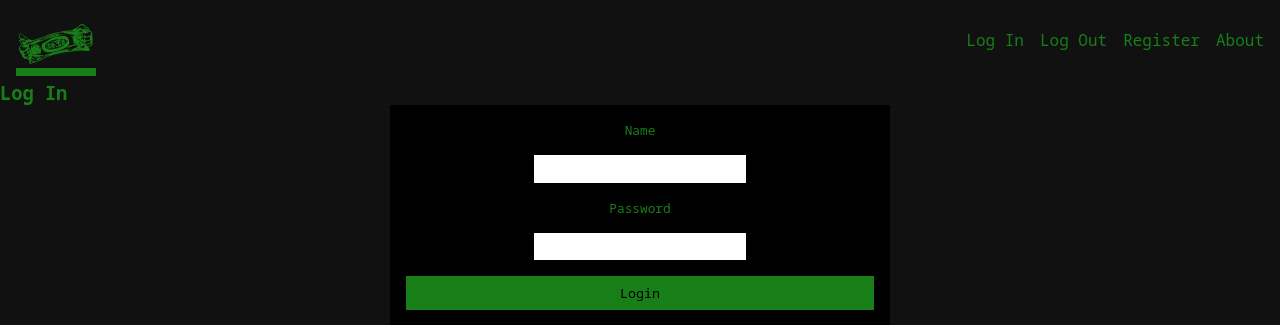
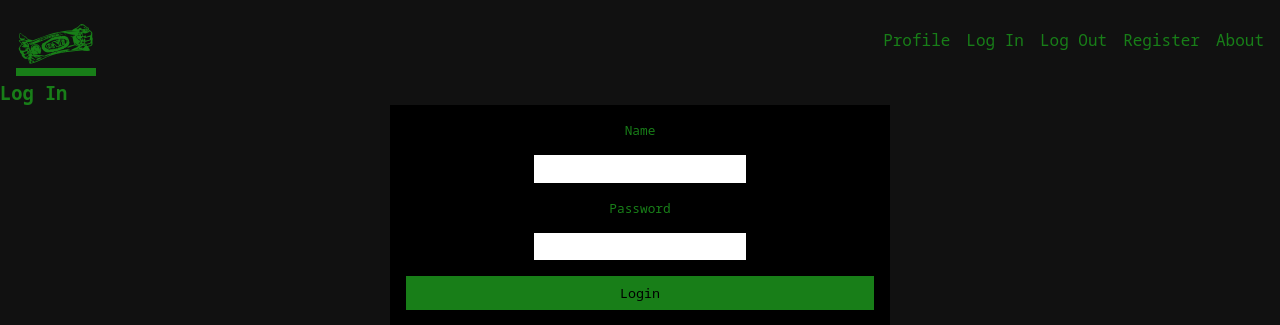
Before and after one commit to Mishalzeera/the-money-manager, a Flask app: page /login in a window 1280 px wide. Shown: the top 325 px of the page. Run offline with Flask 2, Linux system fonts and the light colour scheme; some libraries are stand-ins or nearby versions.

Commit message:
302 Error with Login redirect to Profile

```diff
--- a/app.py
+++ b/app.py
@@ -64,6 +64,7 @@ def register():
         # put user into session cookie
         session["user"] = request.form.get("name").lower()
         flash("Registration Successful")
+        return redirect("profile.html", user = session["user"])
 
     return render_template("register.html")
 
@@ -81,6 +82,7 @@ def login():
                 existing_user["password"], request.form.get("password")):
                     session["user"] = request.form.get("name").lower()
                     flash("Welcome, {}".format(request.form.get("name")))
+                    return redirect(url_for('profile', username=session["user"]))
             else:
                 flash("Incorrect Username or Password")
                 return redirect(url_for('login'))
@@ -92,6 +94,15 @@ def login():
 
     return render_template("login.html")
 
+
+@app.route("/profile/<username>")
+def profile(username):
+    # session users name from db
+    username = mongo.db.users.find_one(
+        {"name": session["user"]})["name"]
+    return render_template("profile.html", user=username)
+
+
 if __name__ == "__main__":
     app.run(
         host=os.environ.get("IP", "0.0.0.0"),
--- a/templates/base.html
+++ b/templates/base.html
@@ -13,6 +13,8 @@
       <a href="#" class="money-dingbat">c</a>
       <nav>
         <ul class="nav-flex-parent">
+          <li class="nav-item"><a href="{{ url_for('profile', username=session['user']) }}" class="nav-link">Profile</a></li>
+
           <li class="nav-item"><a href="{{ url_for('login') }}" class="nav-link">Log In</a></li>
           <li class="nav-item"><a href="#" class="nav-link">Log Out</a></li>
           <li class="nav-item"><a href="{{ url_for('register') }}" class="nav-link">Register</a></li>
```
Also changed, not shown: templates/profile.html (added, +12 -0 lines).
